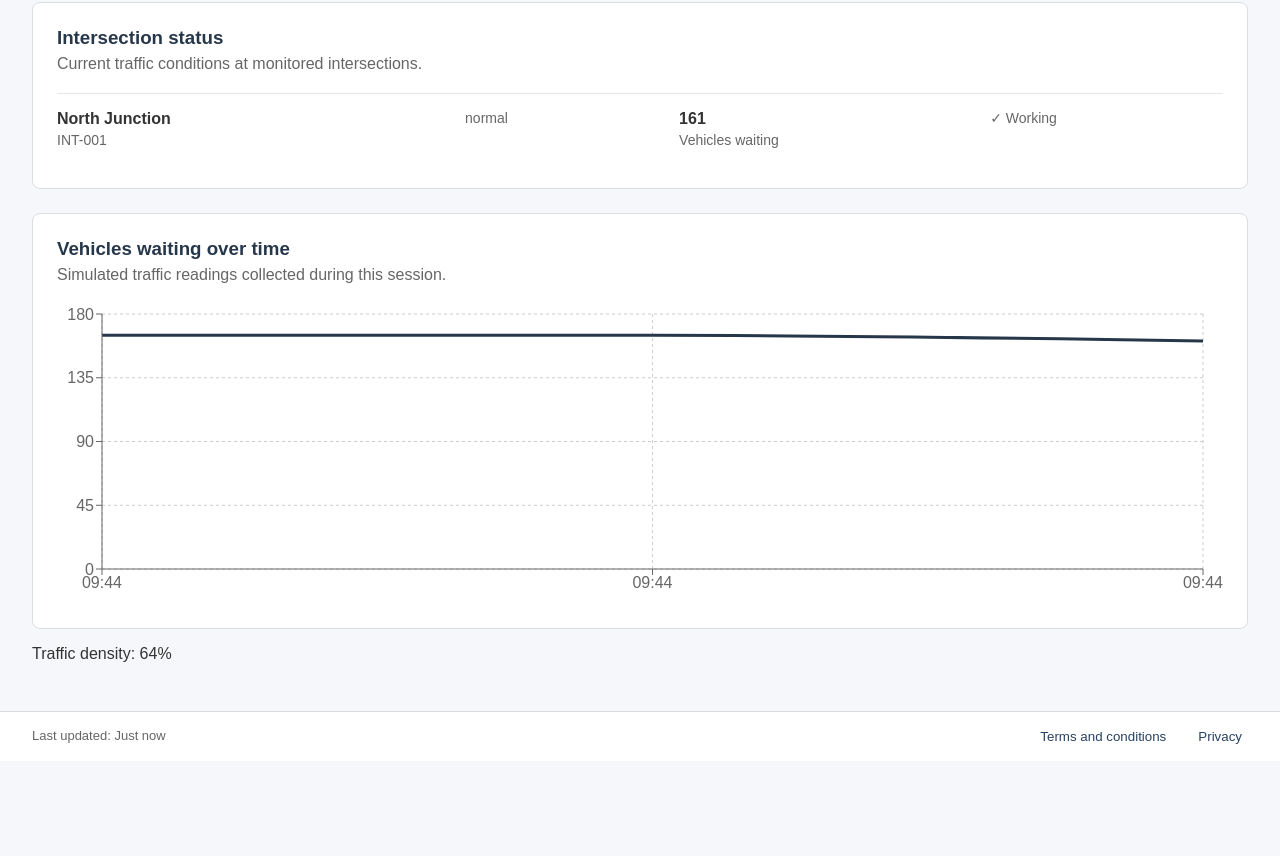
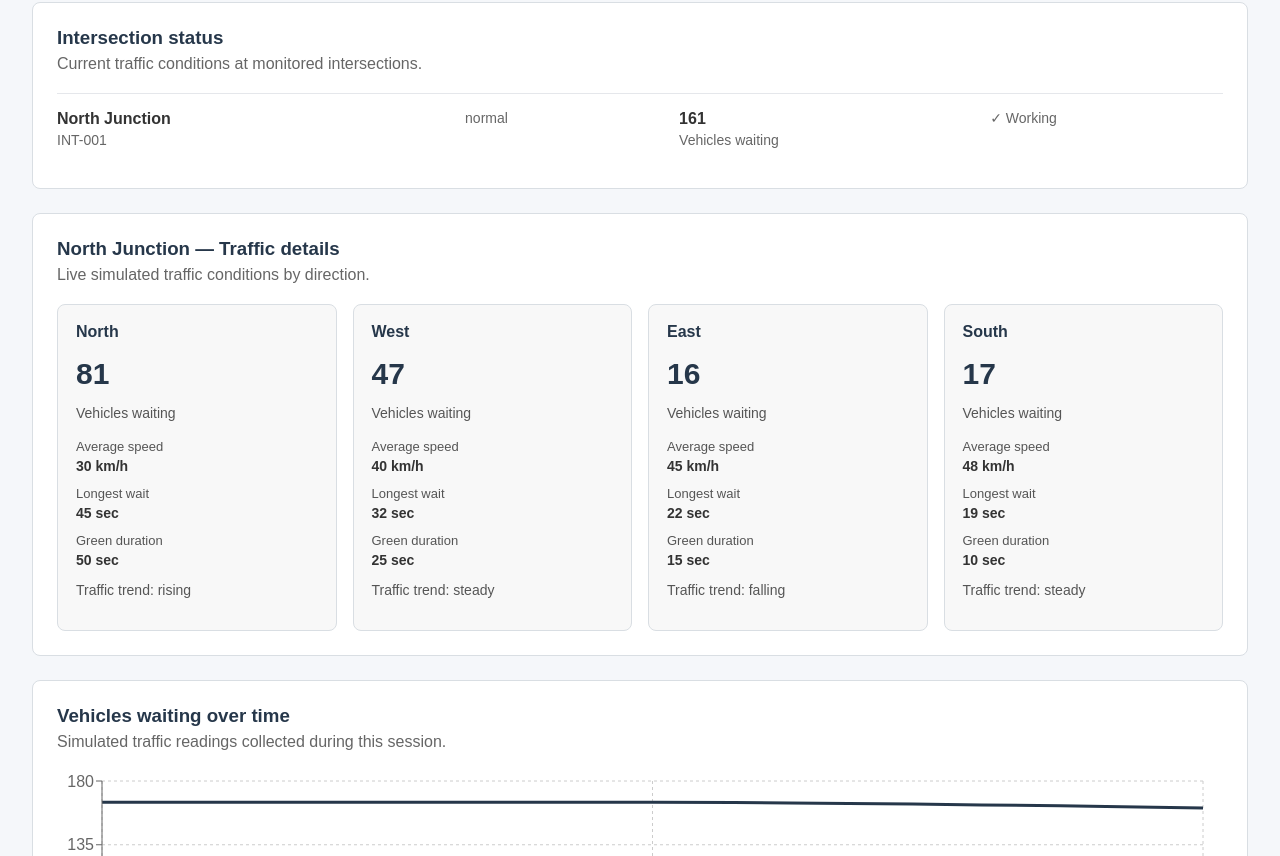
Before and after one commit to abhinavanil22/traffic-ai-command-center, a React (Vite) app: page / in a window 1280 px wide. Shown: the part 427-1283 px from the top of the page. Before the commit the page ends 1188 px from the top, so only its background shows below. Built offline with nearby package versions, Linux system fonts and the light colour scheme.

Commit message:
add four-way intersection details

```diff
--- a/src/App.tsx
+++ b/src/App.tsx
@@ -3,6 +3,7 @@ import { getActiveAlerts } from "./utils/trafficAlerts";
 import IntersectionStatus from "./components/traffic/IntersectionStatus";
 import { useTrafficHistory } from "./hooks/useTrafficHistory";
 import TrafficChart from "./components/traffic/TrafficChart";
+import IntersectionDetails from "./components/traffic/IntersectionDetails";
 
 import Header from "./components/layout/Header";
 import Navigation from "./components/layout/Navigation";
@@ -38,6 +39,7 @@ function App() {
 
   const activeAlerts = getActiveAlerts(intersections);
   const trafficHistory = useTrafficHistory(intersections);
+  const selectedIntersection = intersections[0];
 
   return (
     <div className="app">
@@ -100,6 +102,13 @@ function App() {
         <IntersectionStatus
           intersections={intersections}
         />
+
+        {selectedIntersection && (
+          <IntersectionDetails
+            intersection={selectedIntersection}
+          />
+        )}
+
         <TrafficChart data={trafficHistory} />
 
         <div className="traffic-info">
--- /dev/null
+++ b/src/components/traffic/IntersectionDetails.tsx
@@ -0,0 +1,62 @@
+
+import type { Intersection } from "../../types/traffic";
+
+interface IntersectionDetailsProps {
+  intersection: Intersection;
+}
+
+function IntersectionDetails({
+  intersection,
+}: IntersectionDetailsProps) {
+  return (
+    <section className="intersection-details">
+      <div className="section-heading">
+        <h3>{intersection.name} — Traffic details</h3>
+        <p>
+          Live simulated traffic conditions by direction.
+        </p>
+      </div>
+
+      <div className="direction-grid">
+        {intersection.directions.map((direction) => (
+          <article
+            className="direction-card"
+            key={direction.direction}
+          >
+            <h4>{direction.direction}</h4>
+
+            <p className="direction-count">
+              {direction.vehiclesWaiting}
+            </p>
+            <p className="direction-label">
+              Vehicles waiting
+            </p>
+
+            <div className="direction-metrics">
+              <div>
+                <span>Average speed</span>
+                <strong>{direction.averageSpeed} km/h</strong>
+              </div>
+
+              <div>
+                <span>Longest wait</span>
+                <strong>{direction.longestWait} sec</strong>
+              </div>
+
+              <div>
+                <span>Green duration</span>
+                <strong>{direction.greenTime} sec</strong>
+              </div>
+            </div>
+
+            <p className="direction-trend">
+              Traffic trend: {direction.trend}
+            </p>
+          </article>
+        ))}
+      </div>
+    </section>
+  );
+}
+
+export default IntersectionDetails;
--- a/src/index.css
+++ b/src/index.css
@@ -309,3 +309,78 @@ button {
     padding: 20px 16px;
   }
 }
+
+
+.intersection-details {
+  margin-top: 24px;
+  padding: 24px;
+  background: #fff;
+  border: 1px solid #d9dee3;
+  border-radius: 8px;
+}
+
+.direction-grid {
+  display: grid;
+  grid-template-columns: repeat(4, minmax(0, 1fr));
+  gap: 16px;
+  margin-top: 20px;
+}
+
+.direction-card {
+  padding: 18px;
+  border: 1px solid #d9dee3;
+  border-radius: 8px;
+  background: #f8f8f8;
+}
+
+.direction-card h4 {
+  margin: 0;
+  color: #26374a;
+}
+
+.direction-count {
+  margin: 16px 0 0;
+  font-size: 30px;
+  font-weight: 700;
+  color: #26374a;
+}
+
+.direction-label,
+.direction-trend {
+  color: #555;
+  font-size: 14px;
+}
+
+.direction-metrics {
+  display: grid;
+  gap: 12px;
+  margin-top: 18px;
+}
+
+.direction-metrics div {
+  display: flex;
+  flex-direction: column;
+  gap: 4px;
+}
+
+.direction-metrics span {
+  color: #555;
+  font-size: 13px;
+}
+
+.direction-metrics strong {
+  color: #333;
+  font-size: 14px;
+}
+
+@media (max-width: 900px) {
+  .direction-grid {
+    grid-template-columns: repeat(2, minmax(0, 1fr));
+  }
+}
+
+@media (max-width: 480px) {
+  .direction-grid {
+    grid-template-columns: 1fr;
+  }
+}
```
